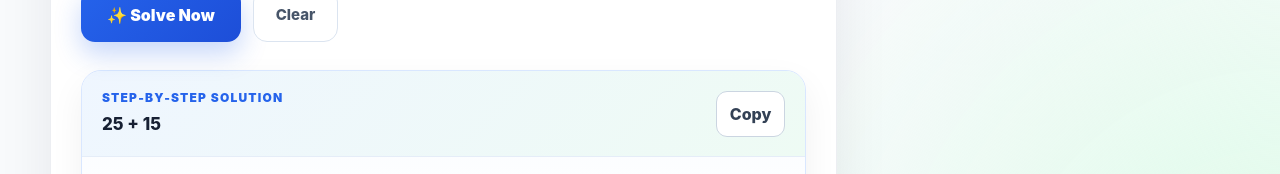
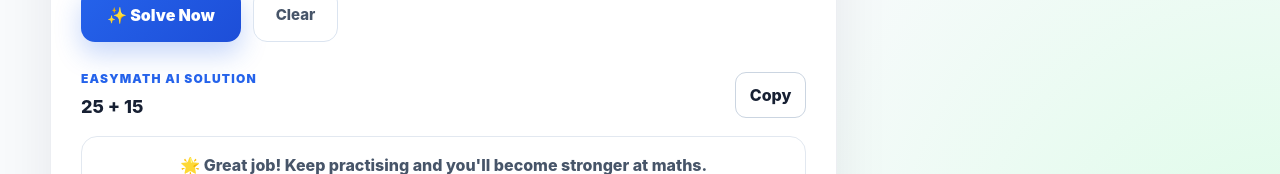
Before and after one commit to easymathai/easymath-ai, a Next.js app: page / in a window 1280 px wide. Both pictures are taken after a click on the button "25 + 15". Shown: the part 626-800 px from the top of the page. Built offline with nearby package versions, Linux system fonts and the light colour scheme; no server answers.

Commit message:
EasyMath AI Version 2 - Teacher cards and practice mode

```diff
--- a/app/api/solve/route.ts
+++ b/app/api/solve/route.ts
@@ -19,18 +19,47 @@ export async function POST(request: Request) {
 
     const response = await openai.responses.create({
       model: "gpt-5-mini",
+
       instructions: `
-You are EasyMath AI, a friendly mathematics tutor.
+You are EasyMath AI, an expert and friendly mathematics teacher.
 
-Solve the student's math problem accurately.
+Your goal is not only to give the correct answer.
+Your goal is to help the student understand the method.
 
-Always:
-1. Give the final answer clearly.
-2. Explain the solution step by step.
-3. Use simple language suitable for students.
-4. Show calculations clearly.
-5. Keep the explanation focused and easy to understand.
+For EVERY math question, follow this structure:
+
+FINAL ANSWER
+
+Give the final answer clearly and briefly.
+
+STEP-BY-STEP EXPLANATION
+
+Explain the solution in simple numbered steps.
+Never skip important steps.
+Show calculations clearly.
+
+WHY IT WORKS
+
+Briefly explain why the method works.
+
+COMMON MISTAKE
+
+Mention one common mistake students should avoid.
+
+PRACTICE QUESTION
+
+Give one similar practice question.
+Do NOT solve the practice question.
+
+Use simple English that children and teenagers can understand.
+
+Keep the explanation helpful but not unnecessarily long.
+
+Always end with:
+
+Great job! 🌟 Keep practising and you'll become stronger at maths.
       `,
+
       input: question,
     });
 
--- a/app/page.tsx
+++ b/app/page.tsx
@@ -6,6 +6,40 @@ type HistoryItem = {
   question: string;
   solution: string;
 };
+
+function parseSolution(text: string) {
+  const headings = [
+    "FINAL ANSWER",
+    "STEP-BY-STEP EXPLANATION",
+    "WHY IT WORKS",
+    "COMMON MISTAKE",
+    "PRACTICE QUESTION",
+  ];
+
+  const result: Record<string, string> = {};
+
+  headings.forEach((heading, index) => {
+    const start = text.indexOf(heading);
+
+    if (start === -1) return;
+
+    const contentStart = start + heading.length;
+    let contentEnd = text.length;
+
+    for (let i = index + 1; i < headings.length; i++) {
+      const nextHeading = text.indexOf(headings[i], contentStart);
+
+      if (nextHeading !== -1) {
+        contentEnd = nextHeading;
+        break;
+      }
+    }
+
+    result[heading] = text.slice(contentStart, contentEnd).trim();
+  });
+
+  return result;
+}
 
 export default function Home() {
   const [question, setQuestion] = useState("");
@@ -101,6 +135,12 @@ export default function Home() {
     setHistory([]);
     localStorage.removeItem("easymath-history");
   }
+
+  const parts = solution ? parseSolution(solution) : {};
+
+  const practiceQuestion = parts["PRACTICE QUESTION"]
+    ? parts["PRACTICE QUESTION"].replace(/Great job!.*$/s, "").trim()
+    : "";
 
   return (
     <main
@@ -429,24 +469,16 @@ export default function Home() {
               <div
                 style={{
                   marginTop: "28px",
-                  borderRadius: "20px",
-                  overflow: "hidden",
-                  border: "1px solid #d9e7ff",
-                  background:
-                    "linear-gradient(180deg, #f8fbff 0%, #ffffff 100%)",
-                  boxShadow: "0 14px 35px rgba(15,23,42,0.06)",
+                  display: "grid",
+                  gap: "16px",
                 }}
               >
                 <div
                   style={{
-                    padding: "18px 20px",
-                    borderBottom: "1px solid #e5edf8",
-                    background:
-                      "linear-gradient(135deg, #eff6ff 0%, #eefbf4 100%)",
                     display: "flex",
+                    justifyContent: "space-between",
                     alignItems: "center",
-                    justifyContent: "space-between",
-                    gap: "12px",
+                    gap: "15px",
                   }}
                 >
                   <div>
@@ -455,19 +487,18 @@ export default function Home() {
                         fontSize: "12px",
                         fontWeight: 900,
                         color: "#2563eb",
+                        letterSpacing: "0.1em",
                         textTransform: "uppercase",
-                        letterSpacing: "0.1em",
                       }}
                     >
-                      Step-by-Step Solution
+                      EasyMath AI Solution
                     </div>
 
                     <div
                       style={{
                         marginTop: "5px",
                         fontWeight: 800,
-                        fontSize: "17px",
-                        color: "#172033",
+                        fontSize: "18px",
                       }}
                     >
                       {question}
@@ -479,9 +510,8 @@ export default function Home() {
                     style={{
                       border: "1px solid #cbd5e1",
                       background: "white",
-                      color: "#334155",
                       borderRadius: "11px",
-                      padding: "10px 13px",
+                      padding: "10px 14px",
                       cursor: "pointer",
                       fontWeight: 800,
                     }}
@@ -490,16 +520,202 @@ export default function Home() {
                   </button>
                 </div>
 
+                {parts["FINAL ANSWER"] && (
+                  <div
+                    style={{
+                      padding: "22px",
+                      borderRadius: "18px",
+                      background: "linear-gradient(135deg, #ecfdf5, #f0fdf4)",
+                      border: "1px solid #bbf7d0",
+                    }}
+                  >
+                    <div
+                      style={{
+                        fontSize: "13px",
+                        fontWeight: 900,
+                        color: "#15803d",
+                        marginBottom: "10px",
+                      }}
+                    >
+                      ✅ FINAL ANSWER
+                    </div>
+
+                    <div
+                      style={{
+                        fontSize: "26px",
+                        fontWeight: 900,
+                        lineHeight: 1.5,
+                      }}
+                    >
+                      {parts["FINAL ANSWER"]}
+                    </div>
+                  </div>
+                )}
+
+                {parts["STEP-BY-STEP EXPLANATION"] && (
+                  <div
+                    style={{
+                      padding: "22px",
+                      borderRadius: "18px",
+                      background: "#eff6ff",
+                      border: "1px solid #bfdbfe",
+                    }}
+                  >
+                    <div
+                      style={{
+                        fontSize: "13px",
+                        fontWeight: 900,
+                        color: "#1d4ed8",
+                        marginBottom: "12px",
+                      }}
+                    >
+                      📘 STEP-BY-STEP EXPLANATION
+                    </div>
+
+                    <div
+                      style={{
+                        whiteSpace: "pre-wrap",
+                        lineHeight: 1.85,
+                        fontSize: "16px",
+                      }}
+                    >
+                      {parts["STEP-BY-STEP EXPLANATION"]}
+                    </div>
+                  </div>
+                )}
+
+                {parts["WHY IT WORKS"] && (
+                  <div
+                    style={{
+                      padding: "22px",
+                      borderRadius: "18px",
+                      background: "#fffbeb",
+                      border: "1px solid #fde68a",
+                    }}
+                  >
+                    <div
+                      style={{
+                        fontSize: "13px",
+                        fontWeight: 900,
+                        color: "#b45309",
+                        marginBottom: "10px",
+                      }}
+                    >
+                      💡 WHY IT WORKS
+                    </div>
+
+                    <div
+                      style={{
+                        whiteSpace: "pre-wrap",
+                        lineHeight: 1.75,
+                      }}
+                    >
+                      {parts["WHY IT WORKS"]}
+                    </div>
+                  </div>
+                )}
+
+                {parts["COMMON MISTAKE"] && (
+                  <div
+                    style={{
+                      padding: "22px",
+                      borderRadius: "18px",
+                      background: "#fff1f2",
+                      border: "1px solid #fecdd3",
+                    }}
+                  >
+                    <div
+                      style={{
+                        fontSize: "13px",
+                        fontWeight: 900,
+                        color: "#be123c",
+                        marginBottom: "10px",
+                      }}
+                    >
+                      ⚠️ COMMON MISTAKE
+                    </div>
+
+                    <div
+                      style={{
+                        whiteSpace: "pre-wrap",
+                        lineHeight: 1.75,
+                      }}
+                    >
+                      {parts["COMMON MISTAKE"]}
+                    </div>
+                  </div>
+                )}
+
+                {practiceQuestion && (
+                  <div
+                    style={{
+                      padding: "22px",
+                      borderRadius: "18px",
+                      background: "linear-gradient(135deg, #faf5ff, #f5f3ff)",
+                      border: "1px solid #ddd6fe",
+                    }}
+                  >
+                    <div
+                      style={{
+                        fontSize: "13px",
+                        fontWeight: 900,
+                        color: "#7c3aed",
+                        marginBottom: "10px",
+                      }}
+                    >
+                      🎯 YOUR TURN
+                    </div>
+
+                    <div
+                      style={{
+                        fontSize: "20px",
+                        fontWeight: 800,
+                        lineHeight: 1.6,
+                        whiteSpace: "pre-wrap",
+                      }}
+                    >
+                      {practiceQuestion}
+                    </div>
+
+                    <button
+                      onClick={() => {
+                        setQuestion(practiceQuestion);
+                        setSolution("");
+                        setMessage("");
+                        window.scrollTo({
+                          top: 0,
+                          behavior: "smooth",
+                        });
+                      }}
+                      style={{
+                        marginTop: "16px",
+                        border: "none",
+                        background: "#7c3aed",
+                        color: "white",
+                        padding: "11px 17px",
+                        borderRadius: "11px",
+                        fontWeight: 800,
+                        cursor: "pointer",
+                      }}
+                    >
+                      Try This Question →
+                    </button>
+                  </div>
+                )}
+
                 <div
                   style={{
-                    padding: "24px",
-                    whiteSpace: "pre-wrap",
-                    fontSize: "17px",
-                    lineHeight: 1.82,
-                    color: "#263244",
+                    padding: "16px 20px",
+                    textAlign: "center",
+                    borderRadius: "16px",
+                    background: "white",
+                    border: "1px solid #e2e8f0",
+                    fontWeight: 800,
+                    color: "#475569",
                   }}
                 >
-                  {solution}
+                  🌟 Great job! Keep practising and you&apos;ll become stronger
+                  at maths.
                 </div>
               </div>
             )}
```
